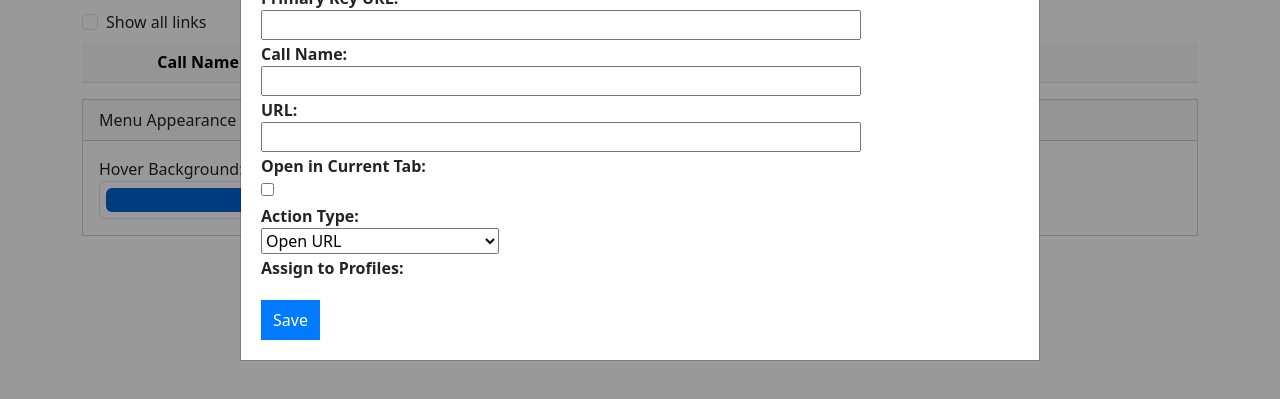
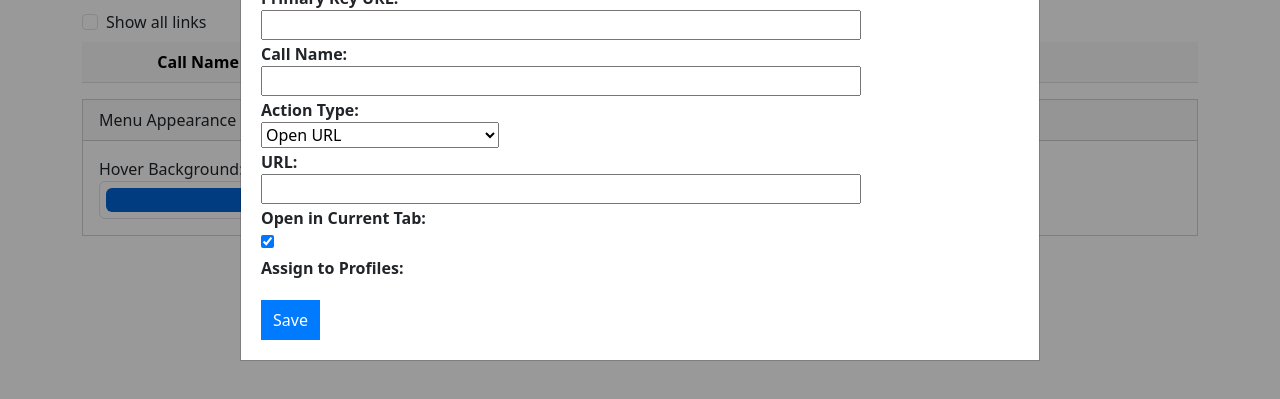
Before and after one commit to googlepoke/FollowTheWhiteRabbit, a browser extension: page FollowTheWhiteRabbit/FollowTheWhiteRabbit/options.html in a window 1280 px wide. Both pictures are taken after a click on the button "Add New Item". Shown: the part 189-588 px from the top of the page. Drawn offline with nearby package versions, Linux system fonts and the light colour scheme.

Commit message:
Bug fix hide action type url for other action types

```diff
--- a/FollowTheWhiteRabbit/FollowTheWhiteRabbit/options.html
+++ b/FollowTheWhiteRabbit/FollowTheWhiteRabbit/options.html
@@ -99,12 +99,6 @@
         <label for="callName">Call Name:</label>
         <input type="text" id="callName" name="callName" maxlength="500" required>
 
-        <label for="url">URL:</label>
-        <input type="url" id="url" name="url" required>
-
-        <label for="currentTab">Open in Current Tab:</label>
-        <input type="checkbox" id="currentTab" name="currentTab">
-
         <label for="actionType">Action Type:</label>
         <select id="actionType" name="actionType" required>
           <option value="openUrl">Open URL</option>
@@ -122,6 +116,15 @@
           <option value="imageSlideshow">Image Slideshow</option>
         </select>
         <div id="actionParamsContainer"></div>
+
+        <div id="openUrlFields">
+          <label for="url">URL:</label>
+          <input type="url" id="url" name="url" required>
+
+          <label for="currentTab">Open in Current Tab:</label>
+          <input type="checkbox" id="currentTab" name="currentTab">
+        </div>
+
         <div id="profileCheckboxesContainer" class="mb-3">
           <label class="fw-bold">Assign to Profiles:</label>
           <div id="profileCheckboxes" class="d-flex flex-wrap gap-2 mt-1"></div>
--- a/FollowTheWhiteRabbit/FollowTheWhiteRabbit/options.js
+++ b/FollowTheWhiteRabbit/FollowTheWhiteRabbit/options.js
@@ -433,7 +433,13 @@ const urlInput = document.getElementById('url');
 
 function renderActionParamsFields(actionType, params = {}) {
   actionParamsContainer.innerHTML = '';
-  urlInput.disabled = actionType !== 'openUrl';
+  var openUrlFields = document.getElementById('openUrlFields');
+  var isOpenUrl = actionType === 'openUrl';
+  if (openUrlFields) {
+    openUrlFields.style.display = isOpenUrl ? '' : 'none';
+  }
+  urlInput.disabled = !isOpenUrl;
+  urlInput.required = isOpenUrl;
   if (actionType === 'alert') {
     actionParamsContainer.innerHTML = '<label>Alert Text:</label><input type="text" id="param_alert_text" class="form-control" value="' + (params.text || '') + '">';
   } else if (actionType === 'logToConsole') {
@@ -928,7 +934,7 @@ function openModal(mode, index) {
     document.getElementById('callName').value = '';
     document.getElementById('pkURL').value = '';
     urlInput.value = '';
-    document.getElementById('currentTab').checked = false;
+    document.getElementById('currentTab').checked = true;
     actionTypeInput.value = 'openUrl';
     renderActionParamsFields('openUrl');
     renderProfileCheckboxes([getActiveProfileId()]);
```
